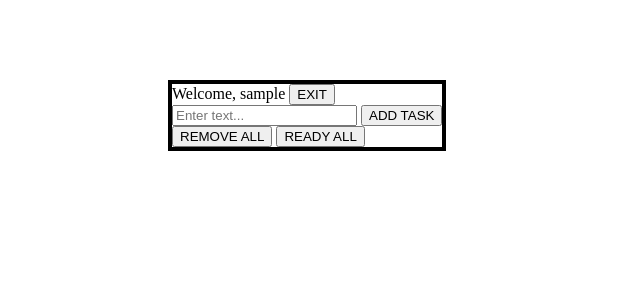
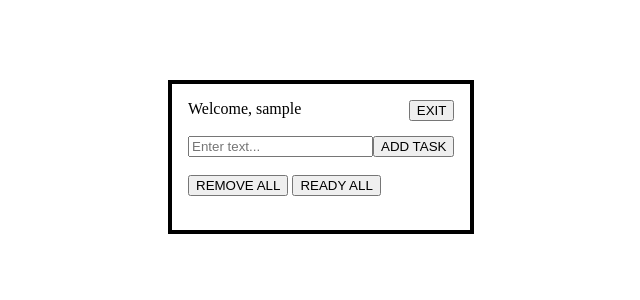
Before and after one commit to Ruppetrul/TaskList, a PHP site: page /main.php in a window 1280 px wide. Shown: the top 300 px of the page, without its empty margins (344-984 px from the left). Run offline with PHP 8.4, Linux system fonts and the light colour scheme; the visitor is signed in with stand-in values (Sample User, id 1); data that the repository does not hold is empty.

Commit message:
Add minimal design(2)

```diff
--- a/Views/create.form.html
+++ b/Views/create.form.html
@@ -1,4 +1,5 @@
 <form action="" method="POST">
   <input type="text" placeholder="Enter text..." name="new_task" required>
-  <input type="submit" name="add_task" value="ADD TASK"> <br>
+  <input style="float: right" type="submit" name="add_task" value="ADD TASK"> <br>
 </form>
+<br>
--- a/Views/main.show.php
+++ b/Views/main.show.php
@@ -14,11 +14,16 @@ if (!is_null($tasks)) {
             $status = "READY";
         }
 
+
         echo htmlspecialchars($task -> description);
 
-        echo '<form action="" method="post">
+        echo '
+
+            <form action="" method="post">
             <button type="submit" name="change_status" value="' .$task -> id.'" >'.$status.'</button>
             <button type="submit" name="delete" value="'.$task -> id.'">DELETE</button>
-            </form>';
+            </form>
+            <hr>
+            ';
     }
 }
--- a/Views/tools.form.html
+++ b/Views/tools.form.html
@@ -2,3 +2,4 @@
   <button type="submit" name="REMOVE_ALL" value="">REMOVE ALL</button>
   <button type="submit" name="READY_ALL" value="">READY ALL</button>
 </form>
+<br>
--- a/Views/user_panel.php
+++ b/Views/user_panel.php
@@ -2,5 +2,7 @@
 echo '
 <form action="" method="POST">
   <a>Welcome, '.htmlspecialchars($username).'</a>
-  <input type="submit" name="EXIT" value="EXIT"> <br>
-</form>';
+  <input style="float: right" type="submit" name="EXIT" value="EXIT">
+</form>
+<br>
+';
--- a/main.php
+++ b/main.php
@@ -9,6 +9,10 @@
             position: fixed;
             border: 4px solid black;
             left: 40%; top: 10%;
+        }
+
+        .exit {
+            text-align: right;
         }
 
     </style>
@@ -27,7 +31,7 @@ render($connect);
     function render($connect) {
         $username = $_SESSION['login'];
 
-        echo '<div>';
+        echo '<div style="padding: 16px">';
         require 'Views/user_panel.php';
 
         require 'Views/create.form.html';
```
